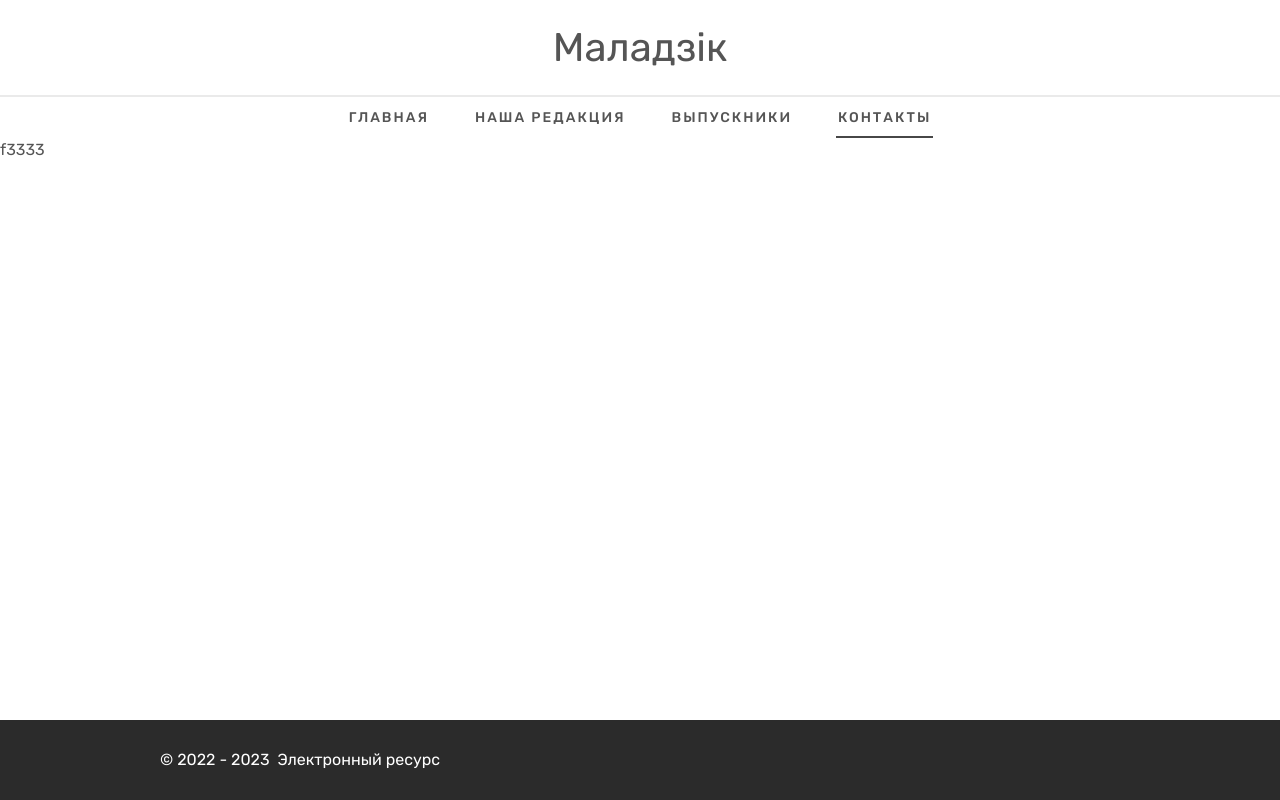
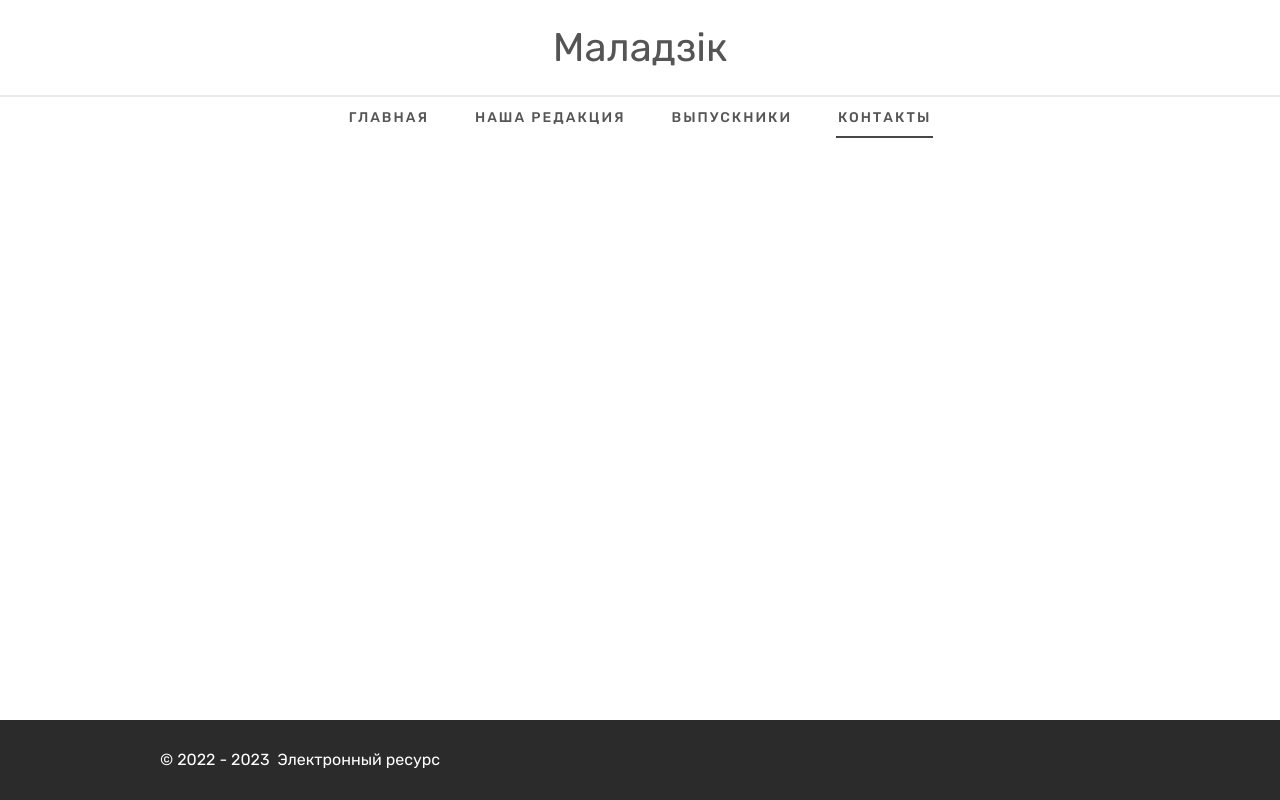
Before and after one commit to dmitry-shul/elgazeta, a Next.js app: page /contacts in a window 1280 px wide. Built offline with nearby package versions, Linux system fonts and the light colour scheme.

Commit message:
add link old blog

```diff
--- a/src/pages/contacts/index.jsx
+++ b/src/pages/contacts/index.jsx
@@ -1,9 +1,14 @@
 import styles from "./Contacts.module.css"
+import Head from "next/head"
 
 const Contacts = () => {
   return (
     <>
-      f3333
+      <Head>
+        <title>Контакты - Маладзік</title>
+      </Head>
+
+
     </>
   )
 }
```
Also changed, not shown: src/pages/index.js (+7 -4 lines).
